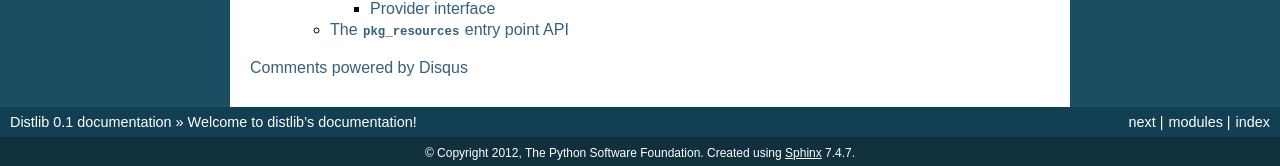
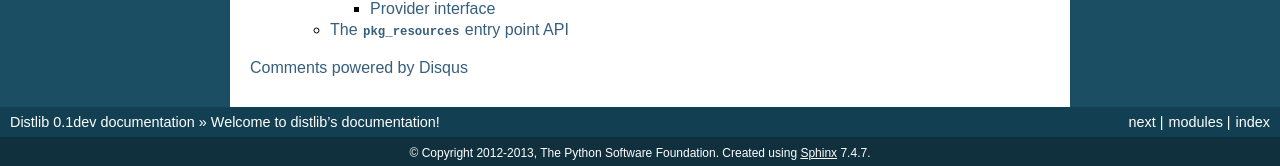
Before and after one commit to dstufft/distlib, a Sphinx documentation site: the page built from docs/index.rst, in a window 1280 px wide and 900 px high, scrolled down 2019 px. Shown: the part 731-897 px from the top of the window. Built offline with Sphinx 7.4.7, drawn with Linux system fonts in a browser that asks for light colours; formulas are drawn with MathJax 3; comment, search, counter and statistics services are not loaded; some of the changed text lies outside the part shown.

```diff
--- a/docs/conf.py
+++ b/docs/conf.py
@@ -41,7 +41,7 @@
 
 # General information about the project.
 project = u'Distlib'
-copyright = u'2012, The Python Software Foundation'
+copyright = u'2012-2013, The Python Software Foundation'
 
 # The version info for the project you're documenting, acts as replacement for
 # |version| and |release|, also used in various other places throughout the
@@ -50,7 +50,7 @@
 # The short X.Y version.
 version = '0.1'
 # The full version, including alpha/beta/rc tags.
-release = '0.1'
+release = '0.1dev'
 
 # The language for content autogenerated by Sphinx. Refer to documentation
 # for a list of supported languages.
```
Also changed, not shown: 2 other files.
